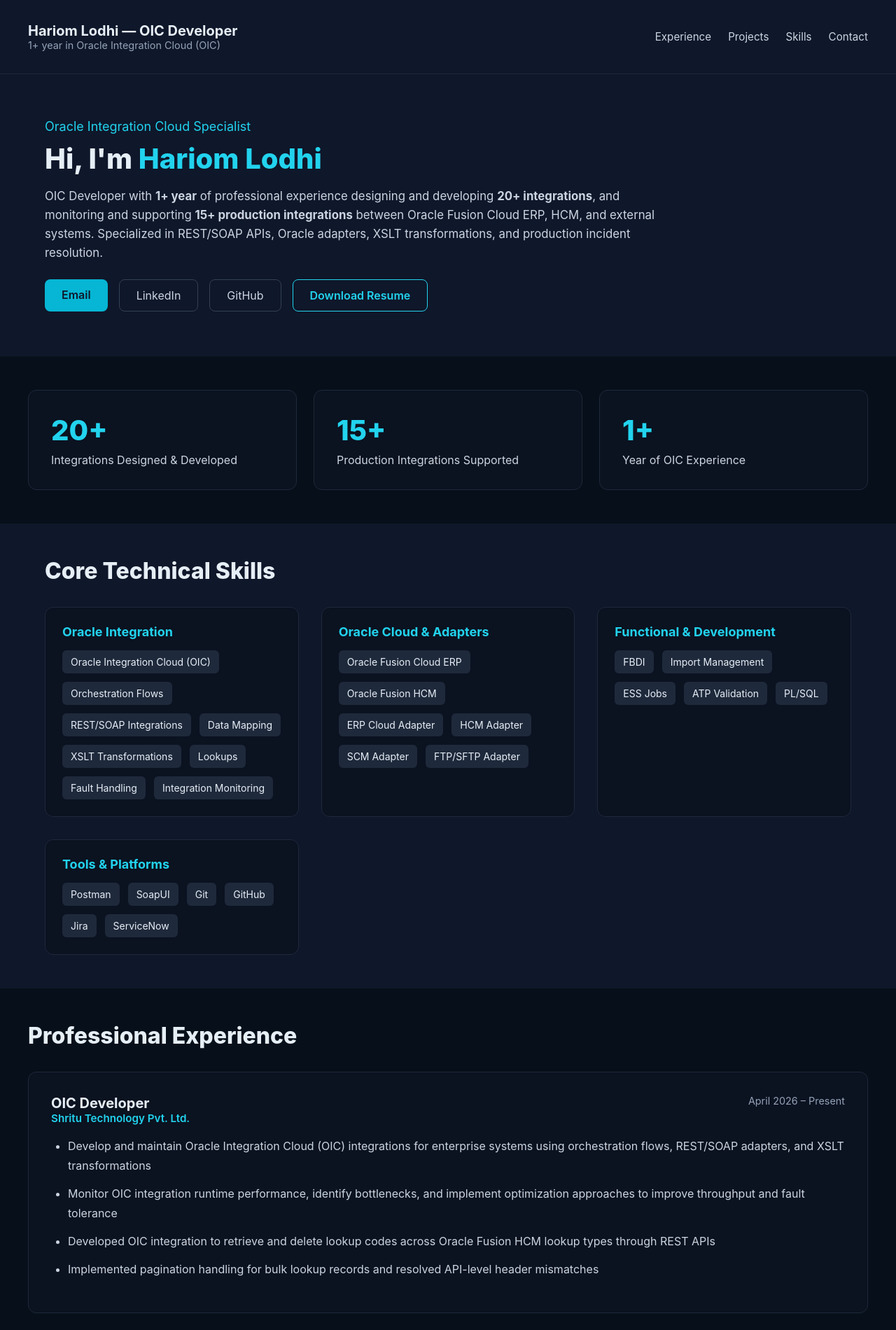
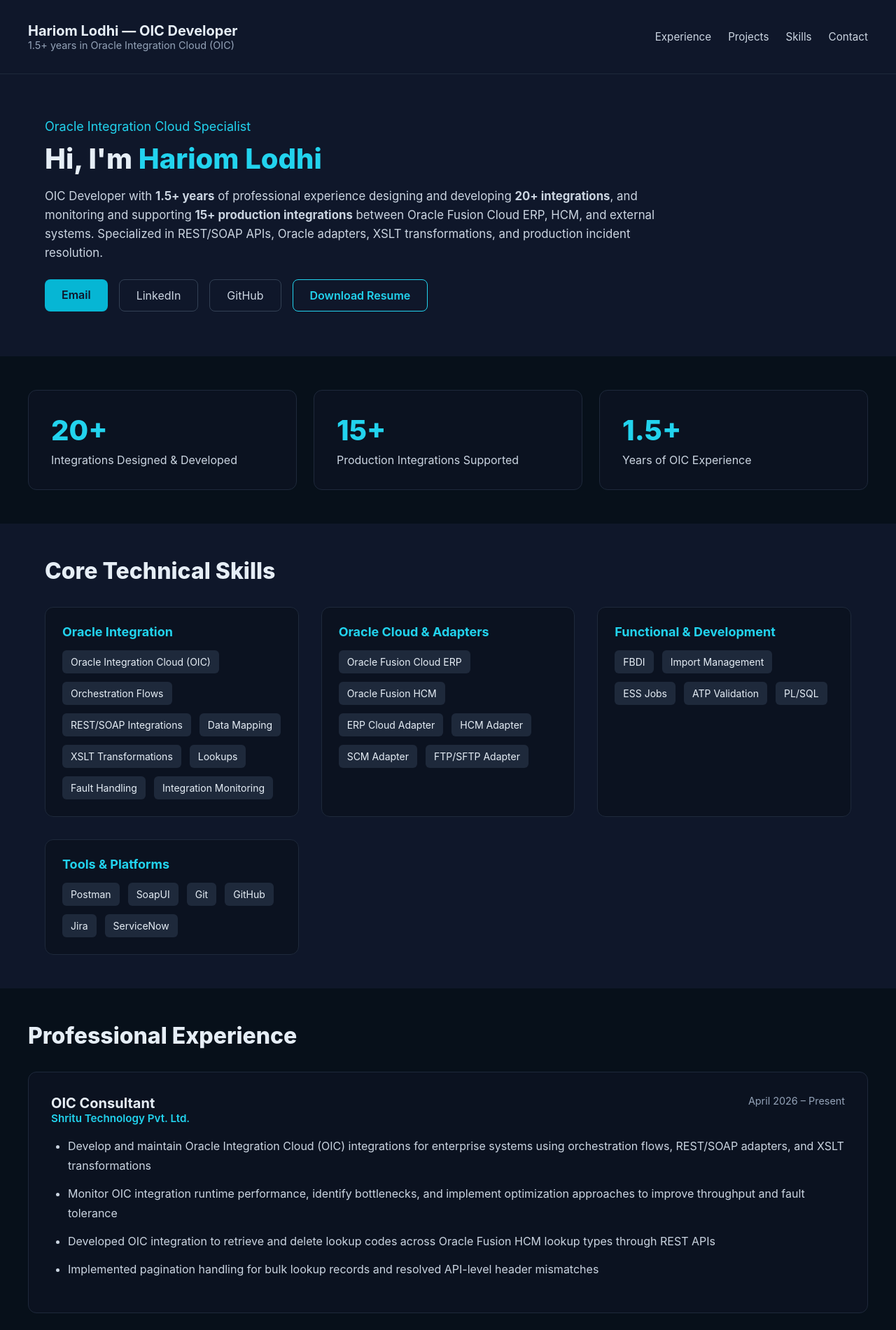
Before and after one commit to lodhihariom/My-portfolio, a React (Vite) app: page / in a window 1280 px wide. Shown: the top 1900 px of the page at 70% size. Built offline with nearby package versions, Linux system fonts and the light colour scheme.

Commit message:
Align content with resume

```diff
--- a/index.html
+++ b/index.html
@@ -3,7 +3,7 @@
   <head>
     <meta charset="UTF-8" />
     <meta name="viewport" content="width=device-width, initial-scale=1.0" />
-    <meta name="description" content="Hariom Lodhi - Oracle Integration Cloud Developer with 1+ year of experience designing and developing 20+ integrations" />
+    <meta name="description" content="Hariom Lodhi - Oracle Integration Cloud Developer with 1.5+ years of experience designing and developing 20+ integrations" />
     <meta name="keywords" content="Oracle Integration Cloud, OIC Developer, Oracle Fusion ERP, HCM, Integration Solutions" />
     <meta name="author" content="Hariom Lodhi" />
     <meta property="og:title" content="Hariom Lodhi - Oracle Integration Cloud Developer" />
--- a/src/App.jsx
+++ b/src/App.jsx
@@ -1,9 +1,9 @@
 export default function App() {
   const currentRole = {
-    title: 'OIC Developer',
+    title: 'OIC Consultant',
     company: 'Shritu Technology Pvt. Ltd.',
     period: 'April 2026 – Present',
-    experience: '1+ year'
+    experience: '1.5+ years'
   };
 
   const coreSkills = {
@@ -44,7 +44,7 @@ export default function App() {
 
   const experience = [
     {
-      role: 'OIC Developer',
+      role: 'OIC Consultant',
       company: 'Shritu Technology Pvt. Ltd.',
       period: 'April 2026 – Present',
       highlights: [
@@ -60,6 +60,7 @@ export default function App() {
       period: 'June 2025 – April 2026',
       highlights: [
         'Diagnosed and resolved production integration failures by analyzing OIC fault logs, reprocessing failed messages, and refining data mappings',
+        'Monitored OIC integration runtime performance, identified bottlenecks, and implemented optimization approaches',
         'Collaborated with functional and technical teams to perform root cause analysis (RCA) and resolve integration issues',
         'Provided production support for Oracle Fusion integrations including incident analysis, defect triage, and data validation'
       ]
@@ -75,6 +76,7 @@ export default function App() {
       environment: 'Oracle Integration Cloud',
       description: 'Automated retrieval of AXML product data files from SFTP and applied transformation logic to map and persist product data into the database.',
       highlights: [
+        'Automated retrieval of AXML product data files from SFTP and applied transformation logic',
         'Generated FBDI-compliant CSV files and triggered Item Import ESS Jobs through Oracle Import Management',
         'Implemented file archival workflows and automated error notifications for failed OIC integration instances'
       ],
@@ -94,32 +96,6 @@ export default function App() {
         'Partnered with functional consultants and business users to validate data corrections'
       ],
       skills: ['OIC', 'REST APIs', 'SOAP APIs', 'HCM', 'CRM', 'XSLT', 'RCA', 'PL/SQL']
-    },
-    {
-      title: 'Lookup Code Management via REST',
-      company: 'Shritu Technology Pvt. Ltd.',
-      period: '2026',
-      role: 'OIC Developer',
-      environment: 'Oracle Integration Cloud',
-      description: 'OIC integration to retrieve and delete lookup codes across Oracle Fusion HCM lookup types using REST APIs.',
-      highlights: [
-        'Implemented pagination for bulk lookup records',
-        'Resolved API-level header mismatches for reliable REST calls'
-      ],
-      skills: ['OIC', 'REST APIs', 'HCM', 'Pagination']
-    },
-    {
-      title: 'BI Publisher Data Model & Report Creation via SOAP/REST',
-      company: 'Shritu Technology Pvt. Ltd.',
-      period: '2026',
-      role: 'OIC Developer',
-      environment: 'Oracle Integration Cloud',
-      description: 'Programmatic creation of BI Publisher data models and reports through SOAP/REST services from OIC.',
-      highlights: [
-        'Automated dynamic data model and report creation instead of manual setup',
-        'Built VBCS pages with CSV upload and REST POST for bank account loading'
-      ],
-      skills: ['OIC', 'BI Publisher', 'SOAP', 'REST APIs', 'VBCS']
     }
   ];
 
@@ -128,9 +104,7 @@ export default function App() {
     'Oracle Fusion Cloud Applications HCM Process Essentials Certified - Rel 1 – Oracle',
     'OIC Internship Completion Certificate – Vedantus Technologies Pvt. Ltd.',
     'Java, Data Structures & Algorithms Training – Sheryians Pvt. Ltd., Bhopal',
-    'Android App Development Training – Sheryians Pvt. Ltd., Bhopal',
-    'Blockchain Development – IIT Delhi',
-    'Ethical Hacking – IIT Kanpur'
+    'Android App Development Training – Sheryians Pvt. Ltd., Bhopal'
   ];
 
   const education = [
@@ -139,6 +113,12 @@ export default function App() {
       field: 'Computer Science Engineering',
       institution: 'Adina Institute of Science and Technology, Sagar, Madhya Pradesh',
       year: 'May 2021 – April 2025'
+    },
+    {
+      degree: 'Class XII',
+      field: 'Mathematics (MPBSE)',
+      institution: 'Govt. Higher Secondary Boys School, Rahatgarh, Madhya Pradesh',
+      year: 'May 2020 – March 2021'
     }
   ];
 
@@ -172,7 +152,7 @@ export default function App() {
                 Hi, I'm <span style={{ color: '#22d3ee' }}>Hariom Lodhi</span>
               </h2>
               <p style={{ color: '#cbd5e1', fontSize: '1.05rem', lineHeight: 1.6, marginBottom: '1.5rem', maxWidth: '56rem', marginTop: 0 }}>
-                OIC Developer with <strong>1+ year</strong> of professional experience designing and developing <strong>20+ integrations</strong>, and monitoring and supporting <strong>15+ production integrations</strong> between Oracle Fusion Cloud ERP, HCM, and external systems. Specialized in REST/SOAP APIs, Oracle adapters, XSLT transformations, and production incident resolution.
+                OIC Developer with <strong>1.5+ years</strong> of professional experience designing and developing <strong>20+ integrations</strong>, and monitoring and supporting <strong>15+ production integrations</strong> between Oracle Fusion Cloud ERP, HCM, and external systems. Specialized in REST/SOAP APIs, Oracle adapters, XSLT transformations, and production incident resolution.
               </p>
 
               <div style={{ display: 'flex', flexWrap: 'wrap', gap: '1rem' }}>
@@ -206,8 +186,8 @@ export default function App() {
                 <div style={{ color: '#cbd5e1' }}>Production Integrations Supported</div>
               </div>
               <div style={{ background: '#0b1220', borderRadius: '0.75rem', padding: '2rem', border: '1px solid #1e293b' }}>
-                <div style={{ fontSize: '2.5rem', fontWeight: 800, color: '#22d3ee', marginBottom: '0.5rem' }}>1+</div>
-                <div style={{ color: '#cbd5e1' }}>Year of OIC Experience</div>
+                <div style={{ fontSize: '2.5rem', fontWeight: 800, color: '#22d3ee', marginBottom: '0.5rem' }}>1.5+</div>
+                <div style={{ color: '#cbd5e1' }}>Years of OIC Experience</div>
               </div>
             </div>
           </div>
```
